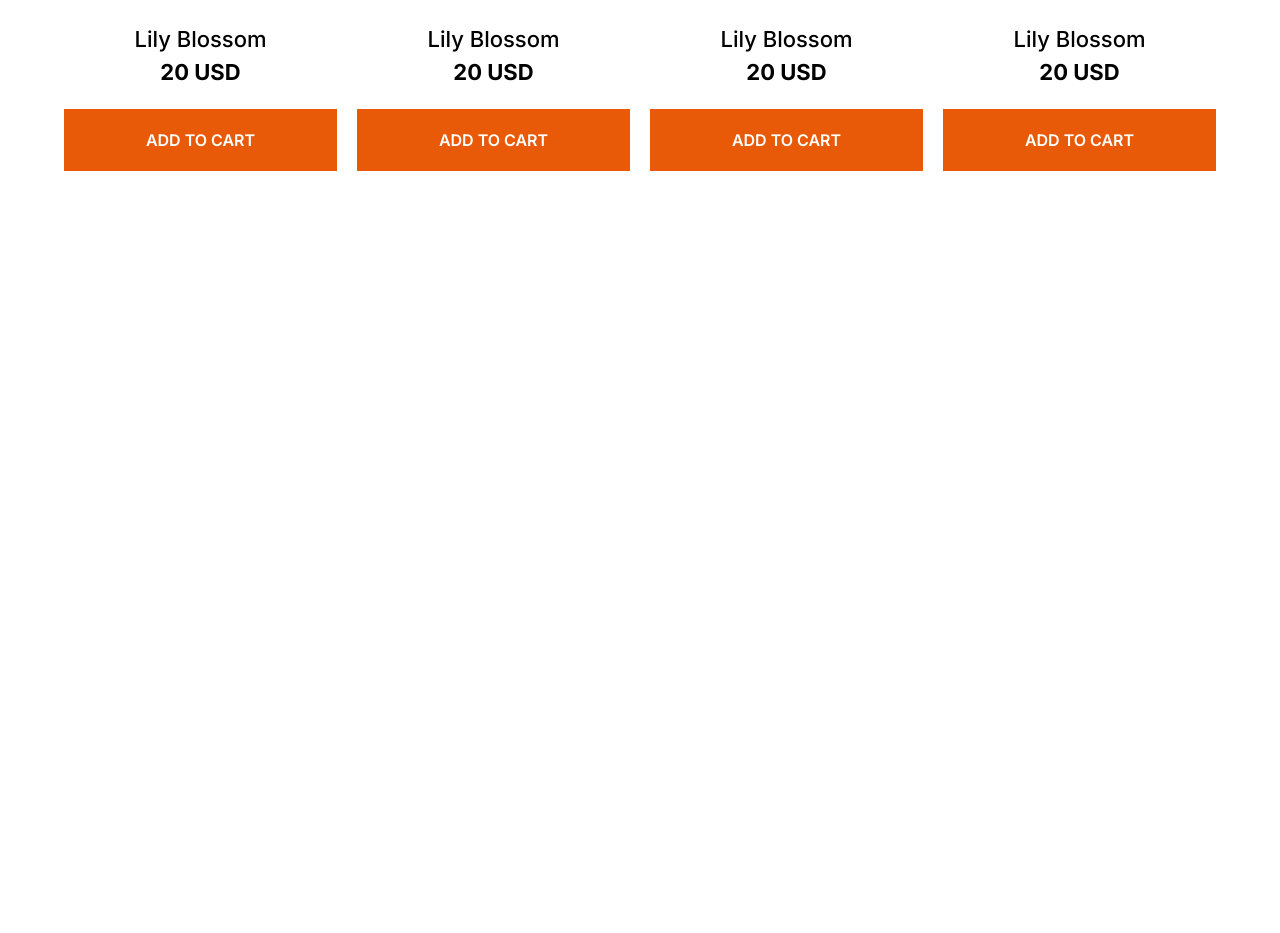
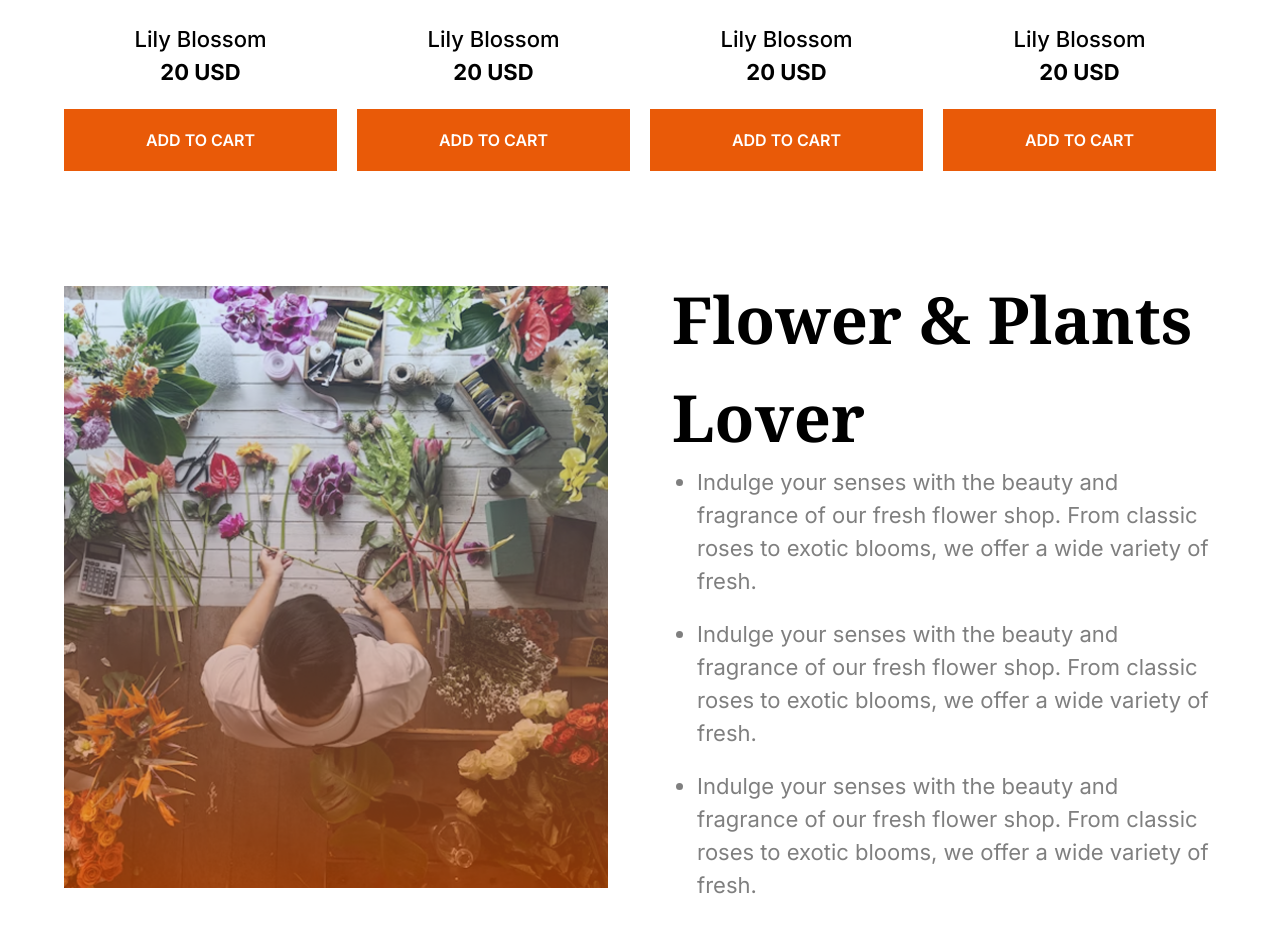
Before and after one commit to TanijRoy1/B12A02-Responsive-Flowers, a plain HTML site: page index.html in a window 1280 px wide. Shown: the part 1765-2698 px from the top of the page. Before the commit the page ends 1986 px from the top, so only its background shows below. Drawn offline with nearby package versions, Linux system fonts and the light colour scheme.

Commit message:
added Plants Lover Section

```diff
--- a/css/style.css
+++ b/css/style.css
@@ -6,7 +6,8 @@ body{
 }
 /* --------utility-------- */
 .home-section{
-    padding: 50px 0;
+    padding-top: 50px;
+    padding-bottom: 50px;
 }
 .section-heading{
     font-family: "Noto Serif", serif;
@@ -58,11 +59,20 @@ body{
     font-weight: 700;
 }
 
+/* -------------Plants Lover Section----------- */
+.plants-lover-section ul li{
+    margin-left: 1.5625rem;
+}
+
+
+
 /* ----------Media Query----------- */
 @media  screen and (max-width: 1024px) {
     header,
     .hero-right,
-    .plant-section{
-        padding: 0 16px;
+    .plant-section,
+    .plants-lover-section{
+        padding-left: 16px;
+        padding-right: 16px;
     }
 }
--- a/index.html
+++ b/index.html
@@ -24,7 +24,7 @@
                     <li><a href="#" class="nav-link">Shop</a></li>
                     <li><a href="#" class="nav-link">About Us</a></li>
                 </ul>
-                <button class="btn cart-btn flex gap-x-2 items-center"><i class="fa-solid fa-cart-shopping"></i>Cart ($56)</button>
+                <button class="cart-btn flex gap-x-2 items-center"><i class="fa-solid fa-cart-shopping"></i>Cart ($56)</button>
             </div>
         </nav>
     </header>
@@ -110,6 +110,26 @@
                 </div>
             </div>
         </section>
+        <!-- -----------Plants Lover Section----------- -->
+        <section id="plants-lover" class="home-section plants-lover-section max-w-6xl mx-auto">
+            <div class="grid lg:grid-cols-2 grid-cols-1 gap-16 items-center">
+                <div class="plants-lover-box"><img src="assets/flower-store.png" alt="flowers" class="w-full"></div>
+                <div class="plants-lover-box">
+                    <h1 class="section-heading">Flower & Plants Lover</h1>
+                    <ul class="flex flex-col gap-5">
+                        <li class="list-disc section-description">
+                            Indulge your senses with the beauty and fragrance of our fresh flower shop. From classic roses to exotic blooms, we offer a wide variety of fresh.
+                        </li>
+                        <li class="list-disc section-description">
+                            Indulge your senses with the beauty and fragrance of our fresh flower shop. From classic roses to exotic blooms, we offer a wide variety of fresh.
+                        </li>
+                        <li class="list-disc section-description">
+                            Indulge your senses with the beauty and fragrance of our fresh flower shop. From classic roses to exotic blooms, we offer a wide variety of fresh.
+                        </li>
+                    </ul>
+                </div>
+            </div>
+        </section>
     </main>
     <footer>
 
```
